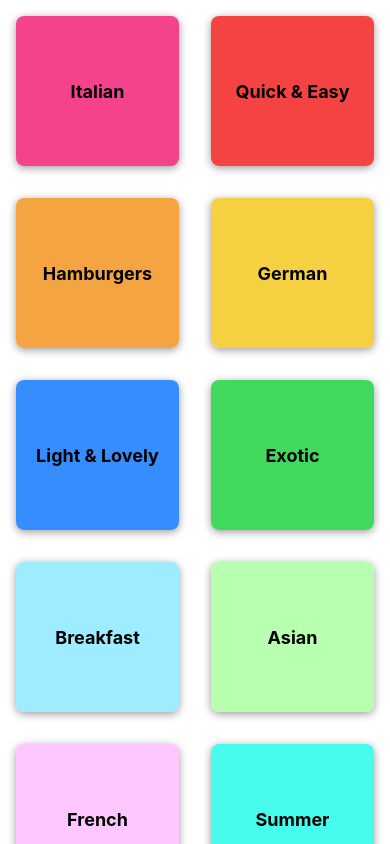
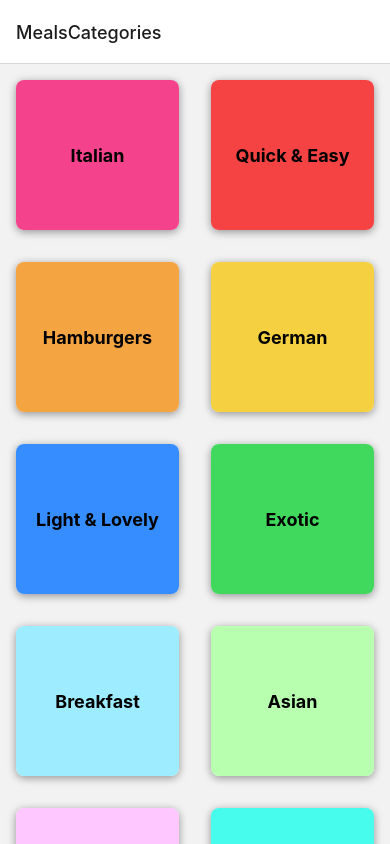
Before and after one commit to sarahmarie1976/Meal_App, a React Native app: screen / in a window 390 px wide. Built offline with nearby package versions, Linux system fonts and the light colour scheme.

Commit message:
:lipstick: imported react-native-navigation

```diff
--- a/App.js
+++ b/App.js
@@ -1,12 +1,25 @@
 import { StatusBar } from 'expo-status-bar';
 import { StyleSheet } from 'react-native';
+import { NavigationContainer } from '@react-navigation/native';
+import { createNativeStackNavigator } from '@react-navigation/native-stack'
+
 import CategoriesScreen from './screens/CategoriesScreen';
+
+const Stack = createNativeStackNavigator()
 
 export default function App() {
   return (
     <>
-      <StatusBar style='light' />
-      <CategoriesScreen />
+      <StatusBar style='dark' />
+      <NavigationContainer >
+        <Stack.Navigator >
+          <Stack.Screen
+            name='MealsCategories'
+            component={CategoriesScreen}
+          />
+        </Stack.Navigator>
+
+      </NavigationContainer>
     </>
   );
 }
--- a/package.json
+++ b/package.json
@@ -9,10 +9,14 @@
     "web": "expo start --web"
   },
   "dependencies": {
+    "@react-navigation/native": "^6.1.9",
+    "@react-navigation/native-stack": "^6.9.15",
     "expo": "~49.0.15",
     "expo-status-bar": "~1.6.0",
     "react": "18.2.0",
-    "react-native": "0.72.6"
+    "react-native": "0.72.6",
+    "react-native-safe-area-context": "4.6.3",
+    "react-native-screens": "~3.22.0"
   },
   "devDependencies": {
     "@babel/core": "^7.20.0"
```
Also changed, not shown: 1 other file (tests, documents, lock files or other folders).
